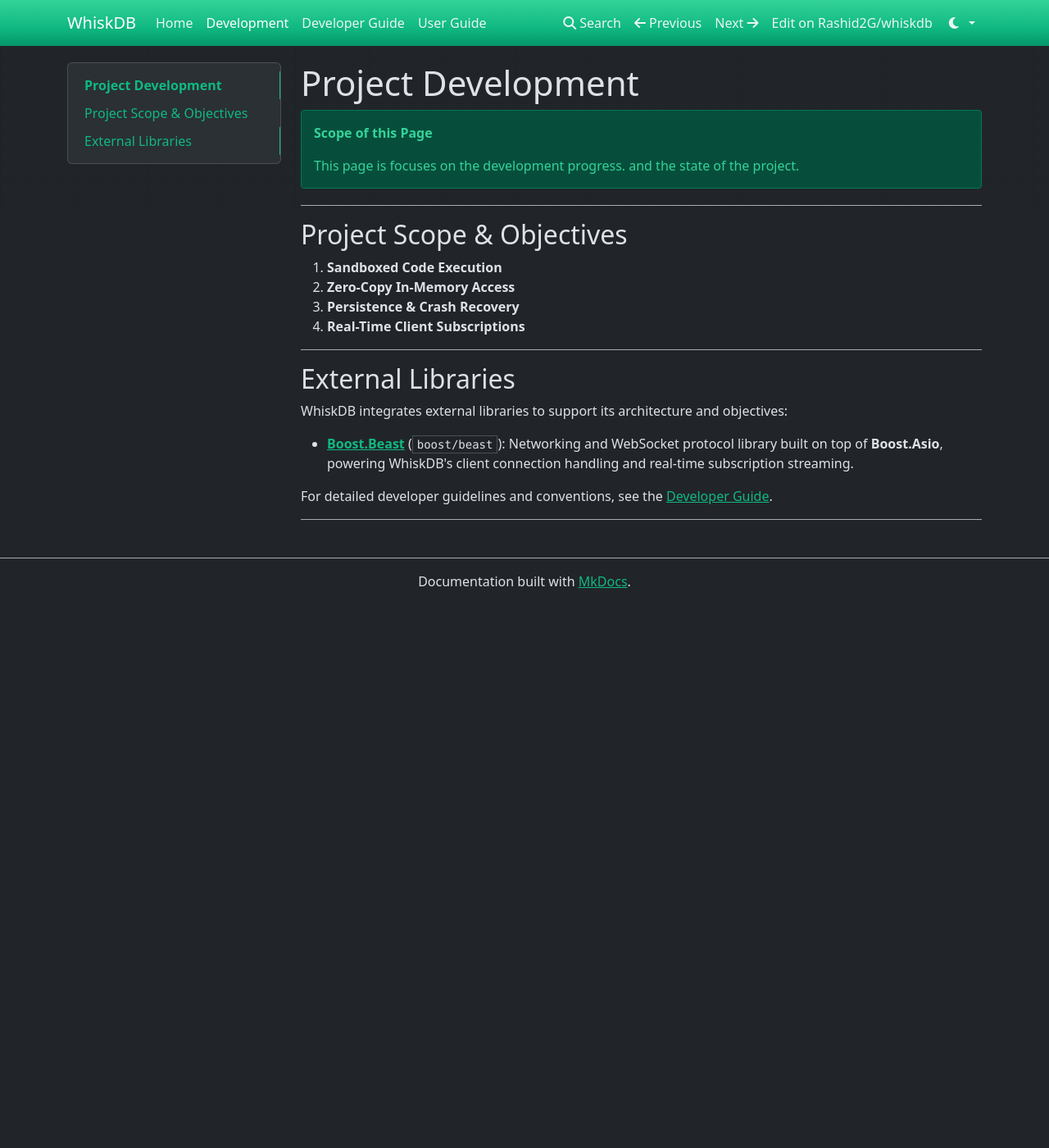
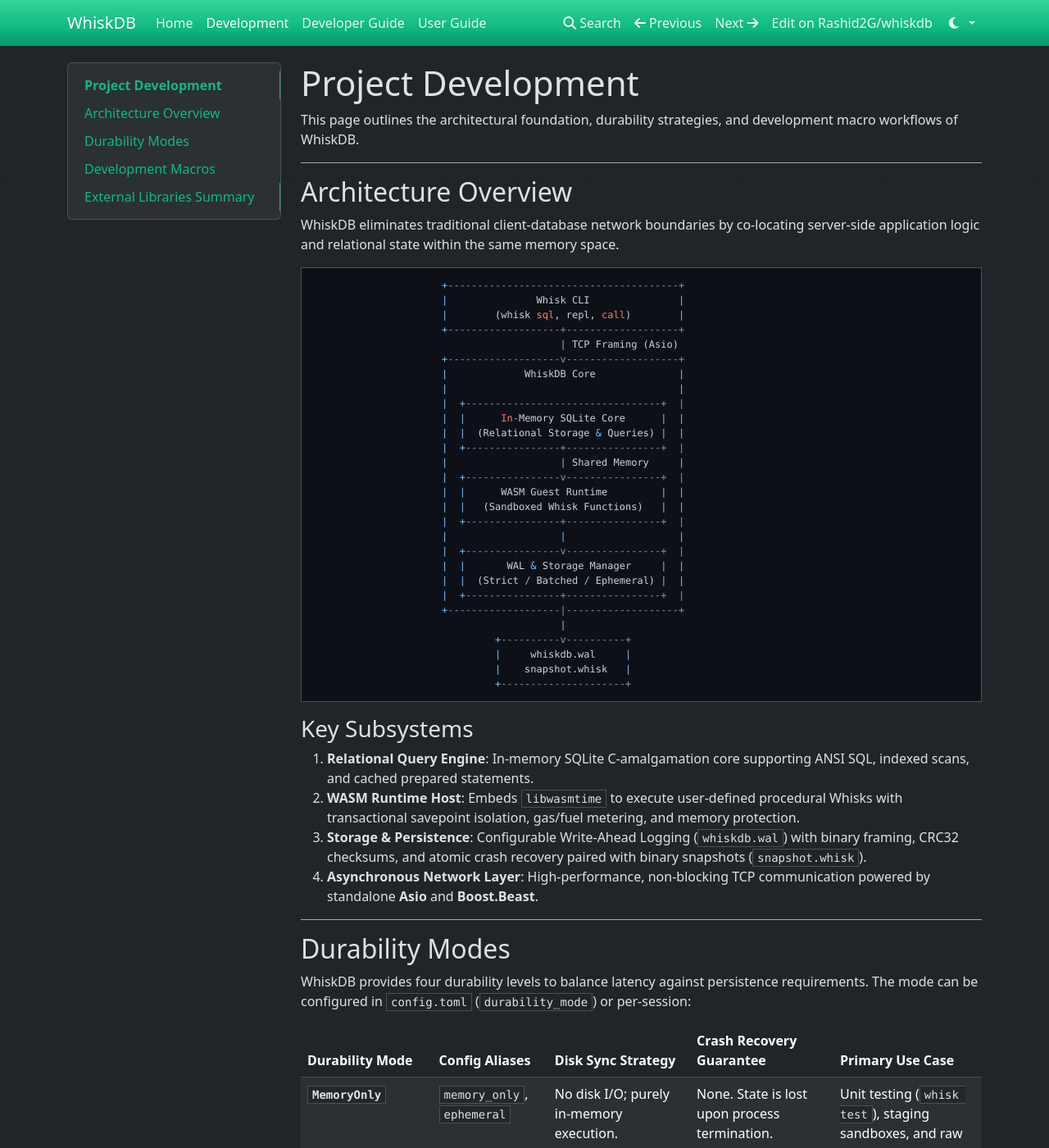
Before and after one commit to Rashid2G/whiskdb, an MkDocs documentation site: the page built from docs/development.md, in a window 1280 px wide and 1400 px high. Shown: the whole window at 82% size. Built offline with MkDocs 1.6.1, drawn with Linux system fonts in a browser that asks for light colours; nearby versions of some CDN libraries; some of the changed text lies outside the part shown.

Commit message:
docs(dev): add architecture overview and durability mode reference table

````diff
--- a/docs/development.md
+++ b/docs/development.md
@@ -1,25 +1,104 @@
 # Project Development
 
-!!! note "Scope of this Page"
-    This page is focuses on the development progress. and the state of the project.
+This page outlines the architectural foundation, durability strategies, and development macro workflows of WhiskDB.
 
 ---
 
-## Project Scope & Objectives
+## Architecture Overview
 
-1. **Sandboxed Code Execution**
-2. **Zero-Copy In-Memory Access**
-3. **Persistence & Crash Recovery**
-4. **Real-Time Client Subscriptions**
+WhiskDB eliminates traditional client-database network boundaries by co-locating server-side application logic and relational state within the same memory space.
+
+```
+                      +---------------------------------------+
+                      |               Whisk CLI               |
+                      |        (whisk sql, repl, call)        |
+                      +-------------------+-------------------+
+                                          | TCP Framing (Asio)
+                      +-------------------v-------------------+
+                      |             WhiskDB Core              |
+                      |                                       |
+                      |  +---------------------------------+  |
+                      |  |      In-Memory SQLite Core      |  |
+                      |  |  (Relational Storage & Queries) |  |
+                      |  +----------------+----------------+  |
+                      |                   | Shared Memory     |
+                      |  +----------------v----------------+  |
+                      |  |      WASM Guest Runtime         |  |
+                      |  |   (Sandboxed Whisk Functions)   |  |
+                      |  +----------------+----------------+  |
+                      |                   |                   |
+                      |  +----------------v----------------+  |
+                      |  |       WAL & Storage Manager     |  |
+                      |  |  (Strict / Batched / Ephemeral) |  |
+                      |  +----------------+----------------+  |
+                      +-------------------|-------------------+
+                                          |
+                               +----------v----------+
+                               |     whiskdb.wal     |
+                               |    snapshot.whisk   |
+                               +---------------------+
+```
+
+### Key Subsystems
+
+1. **Relational Query Engine**: In-memory SQLite C-amalgamation core supporting ANSI SQL, indexed scans, and cached prepared statements.
+2. **WASM Runtime Host**: Embeds `libwasmtime` to execute user-defined procedural Whisks with transactional savepoint isolation, gas/fuel metering, and memory protection.
+3. **Storage & Persistence**: Configurable Write-Ahead Logging (`whiskdb.wal`) with binary framing, CRC32 checksums, and atomic crash recovery paired with binary snapshots (`snapshot.whisk`).
+4. **Asynchronous Network Layer**: High-performance, non-blocking TCP communication powered by standalone **Asio** and **Boost.Beast**.
 
 ---
 
-## External Libraries
+## Durability Modes
 
-WhiskDB integrates external libraries to support its architecture and objectives:
+WhiskDB provides four durability levels to balance latency against persistence requirements. The mode can be configured in `config.toml` (`durability_mode`) or per-session:
 
-- **[Boost.Beast](https://www.boost.org/doc/libs/release/libs/beast/)** (`boost/beast`): Networking and WebSocket protocol library built on top of **Boost.Asio**, powering WhiskDB's client connection handling and real-time subscription streaming.
-
-For detailed developer guidelines and conventions, see the [Developer Guide](developer-guide.md#external-libraries).
+| Durability Mode | Config Aliases | Disk Sync Strategy | Crash Recovery Guarantee | Primary Use Case |
+|---|---|---|---|---|
+| **`MemoryOnly`** | `memory_only`, `ephemeral` | No disk I/O; purely in-memory execution. | None. State is lost upon process termination. | Unit testing (`whisk test`), staging sandboxes, and raw compute benchmarks. |
+| **`AsyncWal`** | `relaxed`, `async` | Appends WAL records to OS page cache without blocking on `fdatasync`. | Survives process crashes. Risk of small data loss window on power failure or OS crash. | High-frequency logging, telemetry, and sub-10µs write overhead workloads. |
+| **`SyncWalPerBatch`** *(Default)* | `group_commit`, `batched` | Appends to WAL ring buffer and periodically flushes via batched `fdatasync`. | Zero data loss for all acknowledged batch flushes. | Production workloads requiring optimal balance of SpacetimeDB-grade throughput and durability. |
+| **`SyncWalPerTx`** | `strict`, `sync` | Issues synchronous `fdatasync` before acknowledging each transaction. | Complete durability against power failure, OS kernel panic, or hardware failure. | Financial ledgers, mission-critical mutations, and strict compliance systems. |
 
 ---
+
+## Development Macros
+
+WhiskDB provides unified macro commands for standard development, compilation, and testing workflows. These commands can be executed directly using `cmake <macro>` or `scripts/macro.sh <macro>`:
+
+| Macro Command | Description | Artifact Output |
+|---|---|---|
+| `cmake build-debug` | Configures and compiles the engine, apps, and test suites in Debug mode. | `build/debug/` |
+| `cmake build-release` | Configures and compiles with maximum compiler optimizations in Release mode. | `build/release/` |
+| `cmake run-tests` | Compiles Debug and executes all CTest suites with verbose diagnostic reporting on failure. | `build/debug/` |
+| `cmake run-tests <regex>` | Runs only test suites matching the specified regex filter (e.g. `cmake run-tests wal`). | `build/debug/` |
+| `cmake bench` | Builds Release and executes the persistence and throughput benchmark suite (`whisk_bench`). | `build/release/` |
+| `cmake bench-compare [branch]` | Runs the automated benchmark harness comparing current metrics against a target branch (defaults to `master`). | Benchmark summary |
+| `cmake clean` | Removes all temporary build trees and cached dependency artifacts. | `build/debug`, `build/release` |
+
+### Adding Custom Macros
+
+All macros are orchestrated through `scripts/macro.sh`. To implement a new development macro:
+
+1. Open `scripts/macro.sh`.
+2. Define a bash handler function:
+   ```bash
+   cmd_coverage() {
+     cmd_build_debug
+     echo "==> Generating code coverage report..."
+     # Execute coverage tooling
+   }
+   ```
+3. Register the command pattern in the `case "$SUBCOMMAND" in` dispatcher block.
+
+---
+
+## External Libraries Summary
+
+WhiskDB integrates focused external libraries for networking, data storage, serialization, and sandboxed bytecode execution:
+
+- **Asio** & **Boost.Beast**: Asynchronous networking, TCP session multiplexing, and WebSocket transport.
+- **SQLite3**: In-process SQL query compilation and relational table storage.
+- **libwasmtime**: Fast, sandboxed WebAssembly execution environment.
+- **toml++**: Configuration parsing (`config.toml`).
+
+For deep architectural requirements, component links, and coding standards, refer to the [Developer Guide](developer-guide.md).
````
